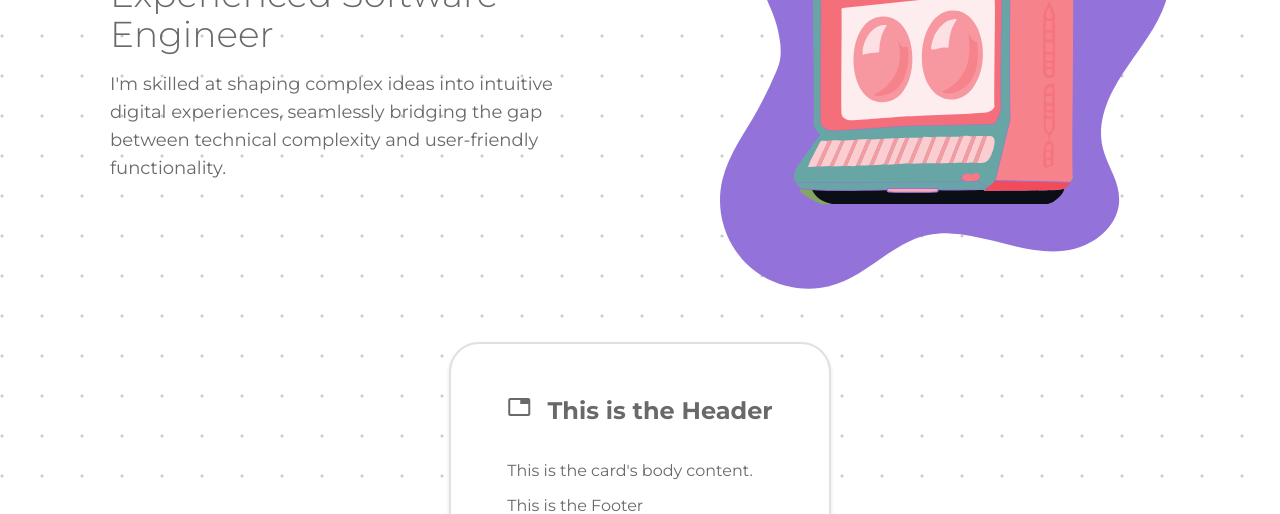
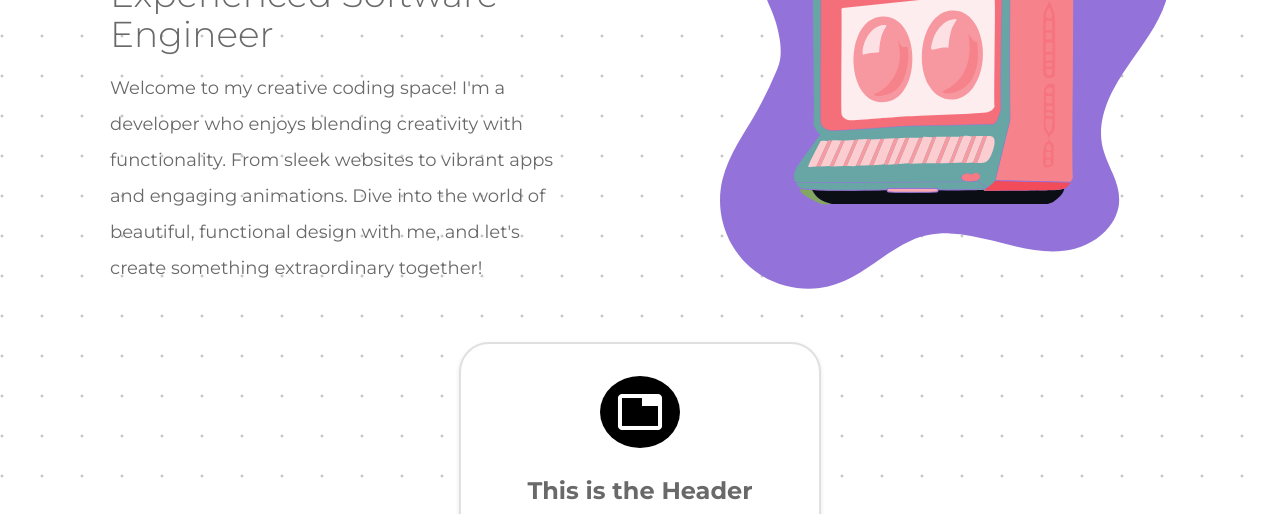
Before and after one commit to azuldev1/web-dev-folio, a SvelteKit app: page / in a window 1280 px wide. Shown: the part 286-800 px from the top of the page. Built offline with nearby package versions, Linux system fonts and the light colour scheme.

Commit message:
feat: switch to gitlab

```diff
--- a/src/lib/components/Card.svelte
+++ b/src/lib/components/Card.svelte
@@ -27,10 +27,10 @@
 		padding: 12px;
 		border-top-left-radius: 4px;
 		border-top-right-radius: 4px;
-		display: inline-flex;
+		display: flex;
 	}
 	:global(.header *) {
-		display: inline-block !important;
+		display: flex !important;
 	}
 	:global(.header .material-icons) {
 		padding-right: 0.5em;
--- a/src/routes/+page.svelte
+++ b/src/routes/+page.svelte
@@ -10,9 +10,11 @@
 		<div class="w-full md:w-1/2 px-10 md:px-10 lg:px-15 xl:px-20">
 			<h1 class="m-0 text-xl lg:text-4xl">Manuel Alvarez-Zumárraga</h1>
 			<h1 class="mt-4 mb-0 font-light text-xl lg:text-4xl">Experienced Software Engineer</h1>
-			<p class="mt-4 mb-0 font-normal text-md lg:text-lg">
-				I'm skilled at shaping complex ideas into intuitive digital experiences, seamlessly bridging
-				the gap between technical complexity and user-friendly functionality.
+			<p class="mt-4 mb-0 font-normal text-md lg:text-lg leading-relaxed lg:leading-loose">
+				Welcome to my creative coding space! I'm a developer who enjoys blending creativity with
+				functionality. From sleek websites to vibrant apps and engaging animations. Dive into the
+				world of beautiful, functional design with me, and let's create something extraordinary
+				together!
 			</p>
 		</div>
 		<div class="hidden sm:block md:w-1/2 md:px-10 lg:px-20">
@@ -23,8 +25,8 @@
 	</div>
 	<div class="skillsSections flex">
 		<Card>
-			<div slot="header">
-				<span class="material-icons"> tab </span>
+			<div slot="header" class="flex flex-col items-center justify-center text-center">
+				<span class="material-icons text-4xl mb-2 icon-circle"> tab </span>
 				<h2>This is the Header</h2>
 			</div>
 			<p>This is the card's body content.</p>
@@ -36,11 +38,25 @@
 </div>
 
 <style>
+	.icon-circle {
+		font-size: 48px; /* Adjust the size of the icon as needed */
+		margin-bottom: 8px; /* Add some space between the icon and the text */
+		background-color: #000; /* Circle background color */
+		color: #fff; /* Icon color */
+		border-radius: 50%; /* Make the background a circle */
+		padding: 16px; /* Adjust the padding to control the size of the circle */
+		display: flex;
+		align-items: center;
+		justify-content: center;
+	}
 	.mainContainer {
 		display: flex;
 		align-items: center;
 		justify-content: center;
 		height: 100%;
+	}
+	.skillsSections .header {
+		display: center;
 	}
 
 	.laptopContainer {
```
